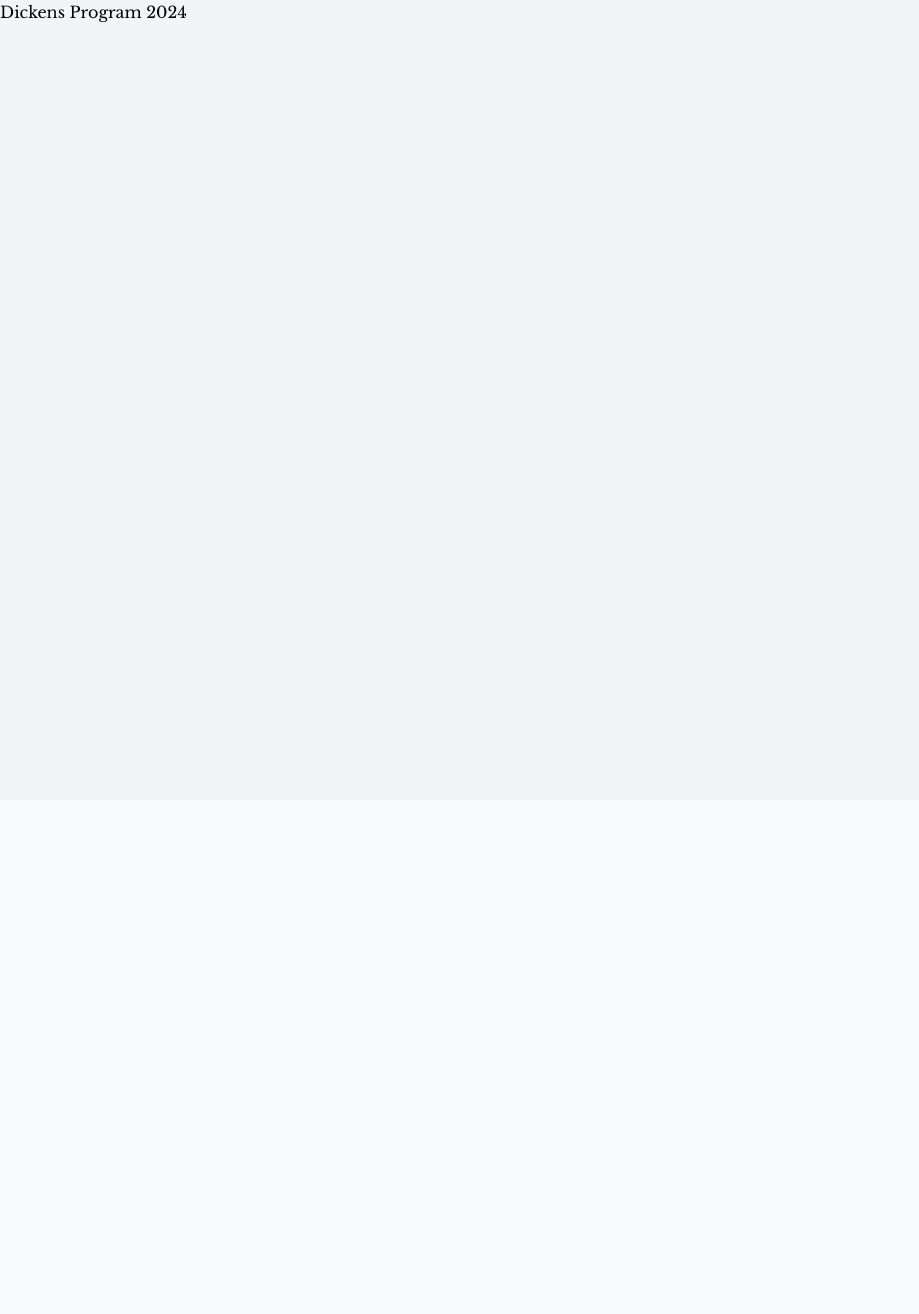
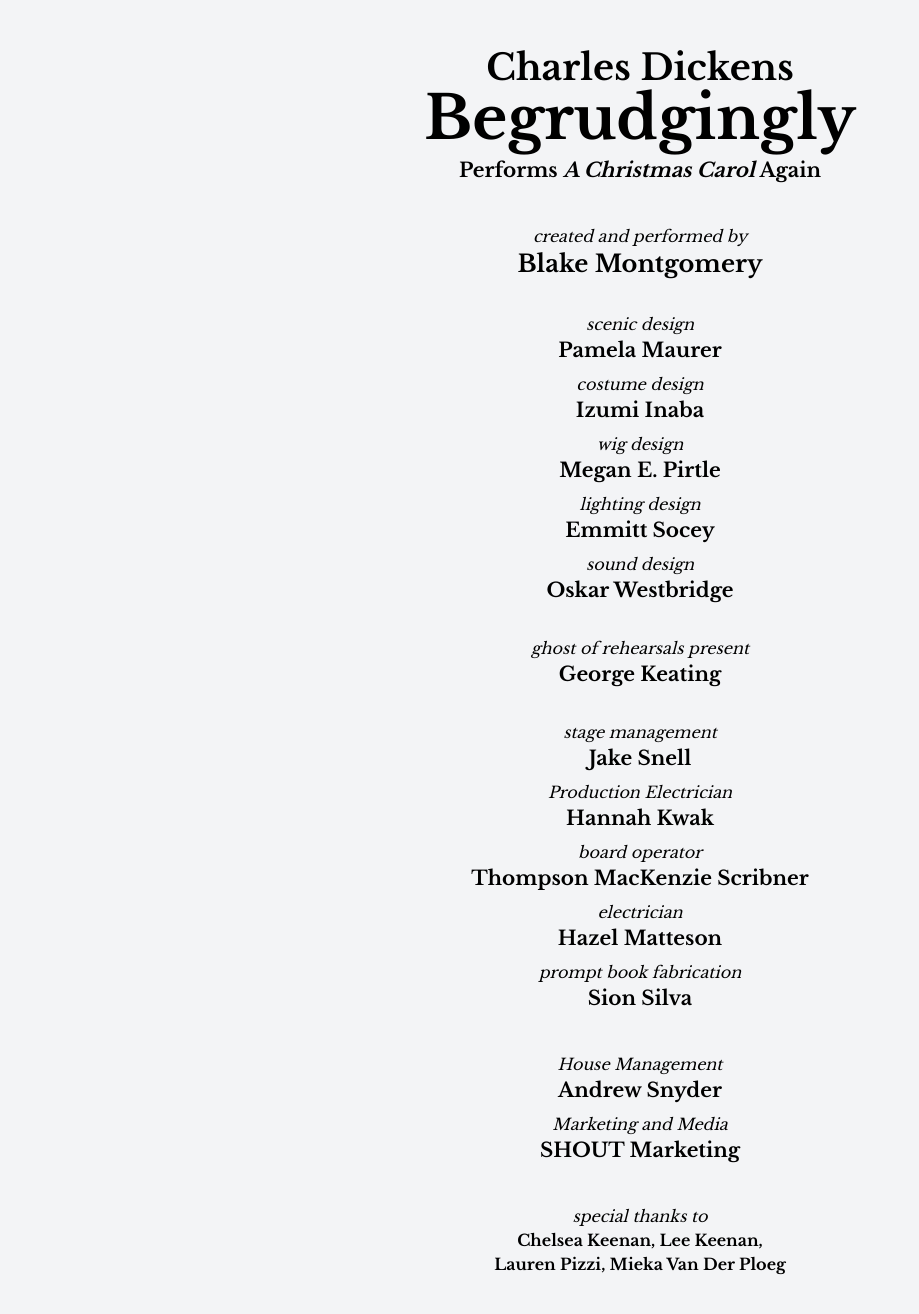
Before and after one commit to montblake/begrudgingly, a Next.js app: page /program in a window 1280 px wide. Shown: the top 1314 px of the page, without its empty margins (0-919 px from the left). Before the commit the page ends 800 px from the top, so only its background shows below. Built offline with nearby package versions, Linux system fonts and the light colour scheme.

Commit message:
Basic Program

```diff
--- a/app/program/page.tsx
+++ b/app/program/page.tsx
@@ -2,8 +2,68 @@ import React from "react";
 
 export default function Program() {
   return (
-    <div className="min-h-screen flex flex-col bg-gray-100 text-black">
-      <h1>Dickens Program 2024</h1>
+    <div className="min-h-screen flex flex-col bg-gray-100 text-black p-12">
+      <div className="flex flex-col items-center justify-center">
+        <h1 className="font-bold text-center mb-12">
+          <span className="text-4xl">Charles Dickens</span>
+          <br />
+          <span className="text-6xl">Begrudgingly</span>
+          <br />
+          <span className="text-xl relative top-[8px]">
+            Performs <span className="italic">A Christmas Carol</span> Again
+          </span>
+        </h1>
+        <div className="flex flex-col items-center justify-center mb-8">
+          <h5 className="text-base italic">created and performed by</h5>
+          <h2 className="text-2xl font-bold">Blake Montgomery</h2>
+        </div>
+        <div className="flex flex-col items-center justify-center mb-8">
+          <h5 className="text-base italic">scenic design</h5>
+          <h2 className="text-xl font-bold mb-2">Pamela Maurer</h2>
+          <h5 className="text-base italic">costume design</h5>
+          <h2 className="text-xl font-bold mb-2">Izumi Inaba</h2>
+          <h5 className="text-base italic">wig design</h5>
+          <h2 className="text-xl font-bold mb-2">Megan E. Pirtle</h2>
+          <h5 className="text-base italic">lighting design</h5>
+          <h2 className="text-xl font-bold mb-2">Emmitt Socey</h2>
+          <h5 className="text-base italic">sound design</h5>
+          <h2 className="text-xl font-bold">Oskar Westbridge</h2>
+        </div>
+        <div className="flex flex-col items-center justify-center mb-8">
+          <h5 className="text-base italic">ghost of rehearsals present</h5>
+          <h2 className="text-xl font-bold">George Keating</h2>
+        </div>
+
+        <div className="flex flex-col items-center justify-center mb-8">
+          <h5 className="text-base italic">stage management</h5>
+          <h2 className="text-xl font-bold mb-2">Jake Snell</h2>
+
+          <h5 className="text-base italic">Production Electrician</h5>
+          <h2 className="text-xl font-bold mb-2">Hannah Kwak</h2>
+          <h5 className="text-base italic">board operator</h5>
+          <h2 className="text-xl font-bold mb-2">
+            Thompson MacKenzie Scribner
+          </h2>
+          <h5 className="text-base italic">electrician</h5>
+          <h2 className="text-xl font-bold mb-2">Hazel Matteson</h2>
+          <h5 className="text-base italic">prompt book fabrication</h5>
+          <h2 className="text-xl font-bold mb-2">Sion Silva</h2>
+        </div>
+        <div className="flex flex-col items-center justify-center mb-8">
+          <h5 className="text-base italic">House Management</h5>
+          <h2 className="text-xl font-bold mb-2">Andrew Snyder</h2>
+          <h5 className="text-base italic">Marketing and Media</h5>
+          <h2 className="text-xl font-bold mb-2">SHOUT Marketing</h2>
+        </div>
+        <div className="flex flex-col items-center justify-center mb-8">
+          <h5 className="text-base italic">special thanks to</h5>
+          <h2 className="text-base font-bold text-center">
+            Chelsea Keenan, Lee Keenan,
+            <br />
+            Lauren Pizzi, Mieka Van Der Ploeg
+          </h2>
+        </div>
+      </div>
     </div>
   );
 }
```
